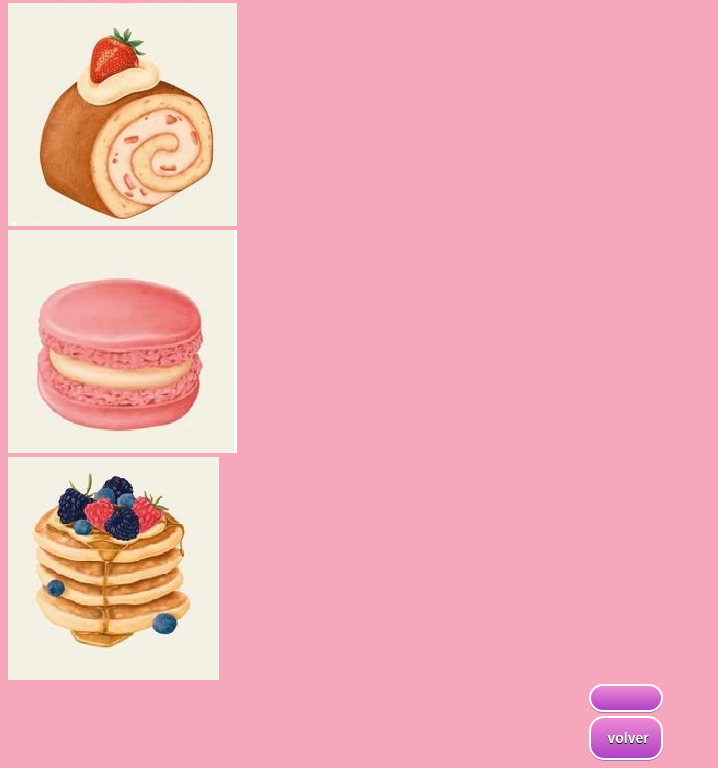
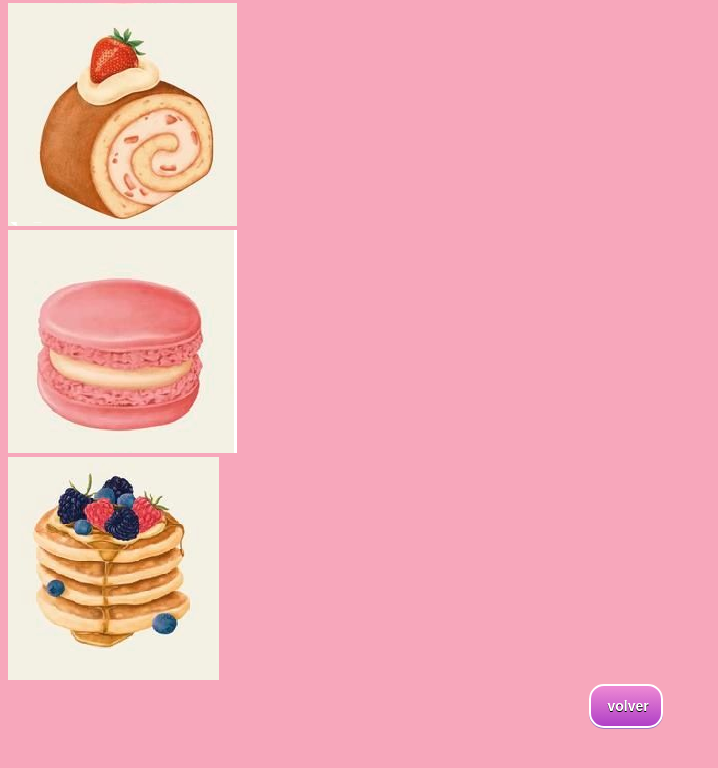
Before and after one commit to martuyrebe/rebeymartuproa.github.io, a plain HTML site: page catalogo.html in a window 1280 px wide. Shown: the part 1438-2206 px from the top of the page, without its empty margins (0-718 px from the left). After the commit the page ends 2174 px from the top, so only its background shows below. Drawn offline with Linux system fonts and the light colour scheme.

Commit message:
borramos un boton

```diff
--- a/catalogo.html
+++ b/catalogo.html
@@ -36,9 +36,6 @@
         </div>
 </head>
 <body>
-
-    <a href="#" class="myButton"></a>
-    <div>
         <a href="index.html" class="myButton">volver</a>
     <div>
 </body>
```
Also changed, not shown: index.html (+1 -1 lines).
